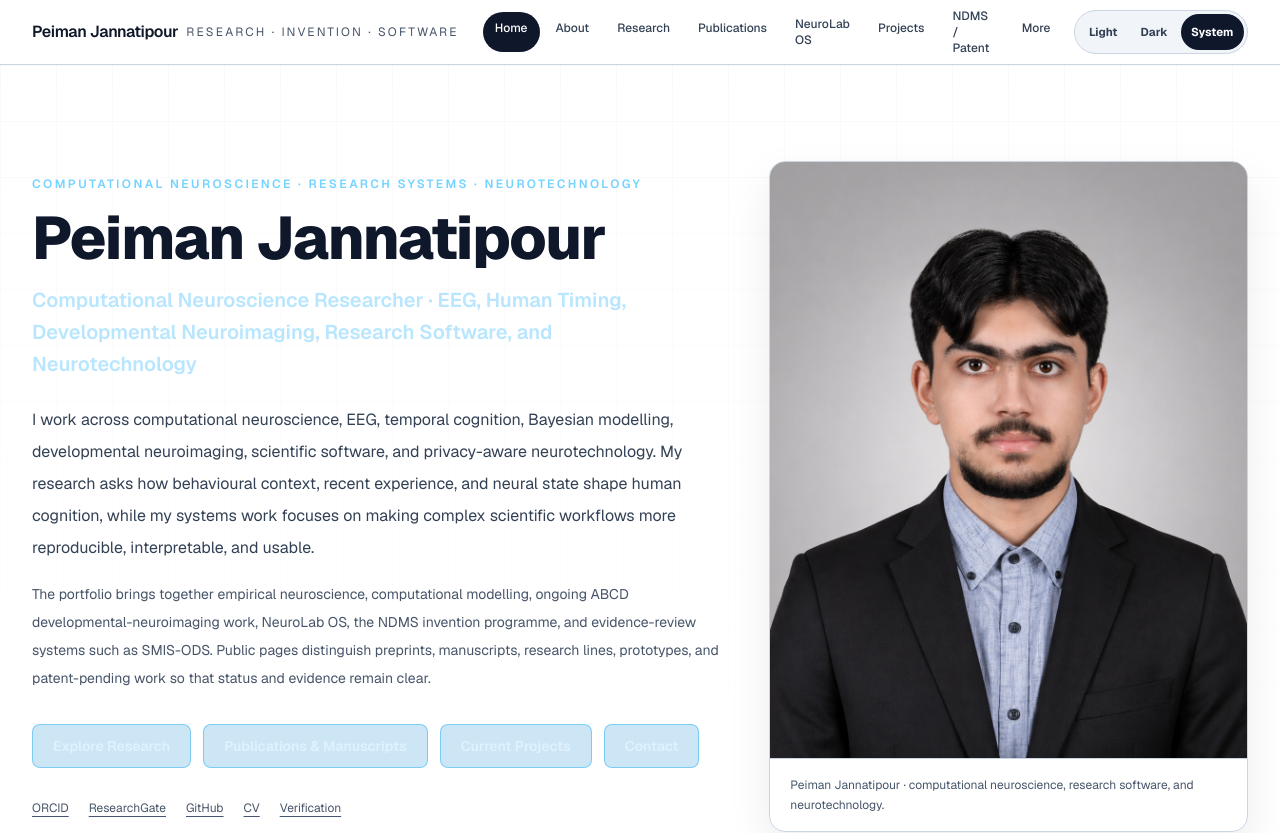
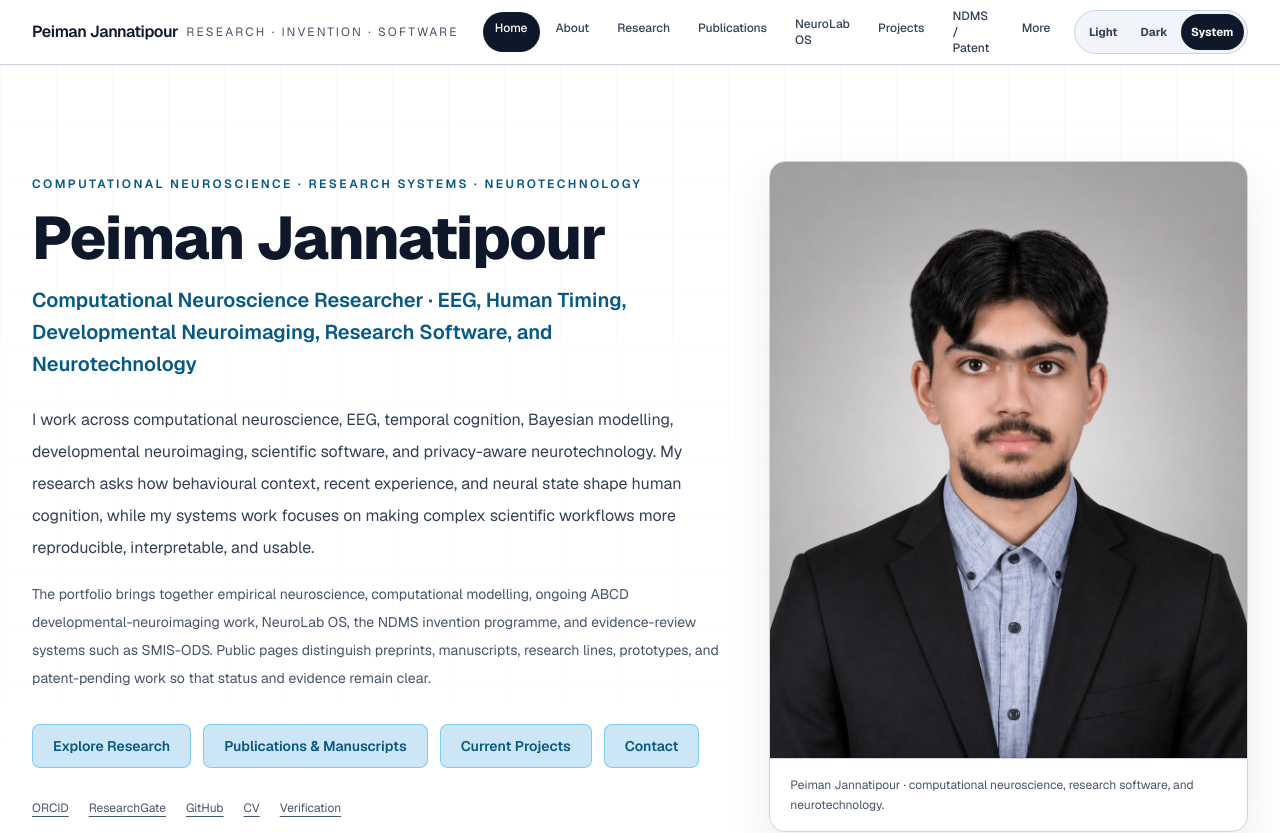
Before and after one commit to peimanjannatipour/peimanjp-, a Next.js app: page / in a window 1280 px wide. Shown: the top 833 px of the page. Built offline with nearby package versions, Linux system fonts and the light colour scheme.

Commit message:
Improve light-theme color contrast for accessible sky and cyan text

```diff
--- a/src/app/theme-overrides.css
+++ b/src/app/theme-overrides.css
@@ -58,6 +58,15 @@ html[data-theme="light"] main .shadow-sm {
   box-shadow: 0 18px 45px rgba(15, 23, 42, 0.08) !important;
 }
 
+/* Sky text used on dark surfaces needs a darker accessible equivalent on light surfaces. */
+html[data-theme="light"] .text-sky-100,
+html[data-theme="light"] .text-sky-200,
+html[data-theme="light"] .text-sky-300,
+html[data-theme="light"] .text-sky-400,
+html[data-theme="light"] .text-cyan-200 {
+  color: #075985 !important;
+}
+
 /* Keep keyboard/current-page states visible in the light navigation. */
 html[data-theme="light"] header [aria-current="page"] {
   background-color: #0f172a !important;
```
